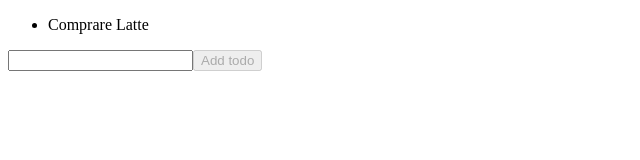
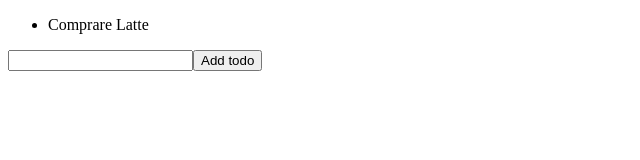
Before and after one commit to Emiliano-S/react-exercises, a React (Create React App) app: page / in a window 1280 px wide. Shown: the top 160 px of the page, without its empty margins (0-640 px from the left). Built offline with nearby package versions, Linux system fonts and the light colour scheme.

Commit message:
Fix: errore

```diff
--- a/src/TodoList.js
+++ b/src/TodoList.js
@@ -4,7 +4,7 @@ import React from "react";
 export class TodoList extends React.Component{
     state = {
         todos: [{id: 1, title: "Comprare Latte"}],
-        newTodos: "",
+        newTodos: {id: undefined, title: ""},
     }
 
     handleInputTodo = (element) =>{
```
